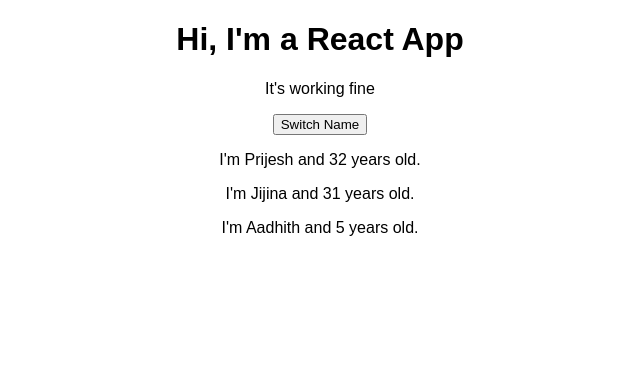
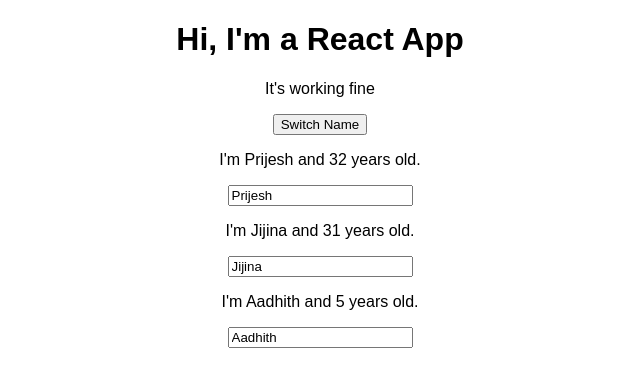
Before and after one commit to prijeshm/react-complete-guide, a React (Create React App) app: page / in a window 1280 px wide. Shown: the top 386 px of the page, without its empty margins (320-960 px from the left). Built offline with nearby package versions, Linux system fonts and the light colour scheme.

Commit message:
2-way binding start

```diff
--- a/src/App.js
+++ b/src/App.js
@@ -22,6 +22,7 @@
           name={this.state.persons[0].name}
           age={this.state.persons[0].age} />
         <Person
+          changed={this.nameChangeHandler}
           name={this.state.persons[1].name}
           age={this.state.persons[1].age} />
         <Person
@@ -43,7 +44,17 @@
         { name: 'Aadhith', age: 5 },
       ]
     })
+  }
 
+  nameChangeHandler = event => {
+
+    this.setState({
+      persons: [
+        { name: 'Prijesh', age: 32 },
+        { name: event.target.value, age: 31 },
+        { name: 'Aadhith', age: 5 },
+      ]
+    })
   }
 }
 
--- a/src/Person/Person.js
+++ b/src/Person/Person.js
@@ -5,6 +5,7 @@
         <div>
             <p onClick={props.click}>I'm {props.name} and {props.age} years old.</p>
             <p>{props.children}</p>
+            <input type="text" onChange={props.changed} value={props.name} />
         </div>
     );
 }
```
